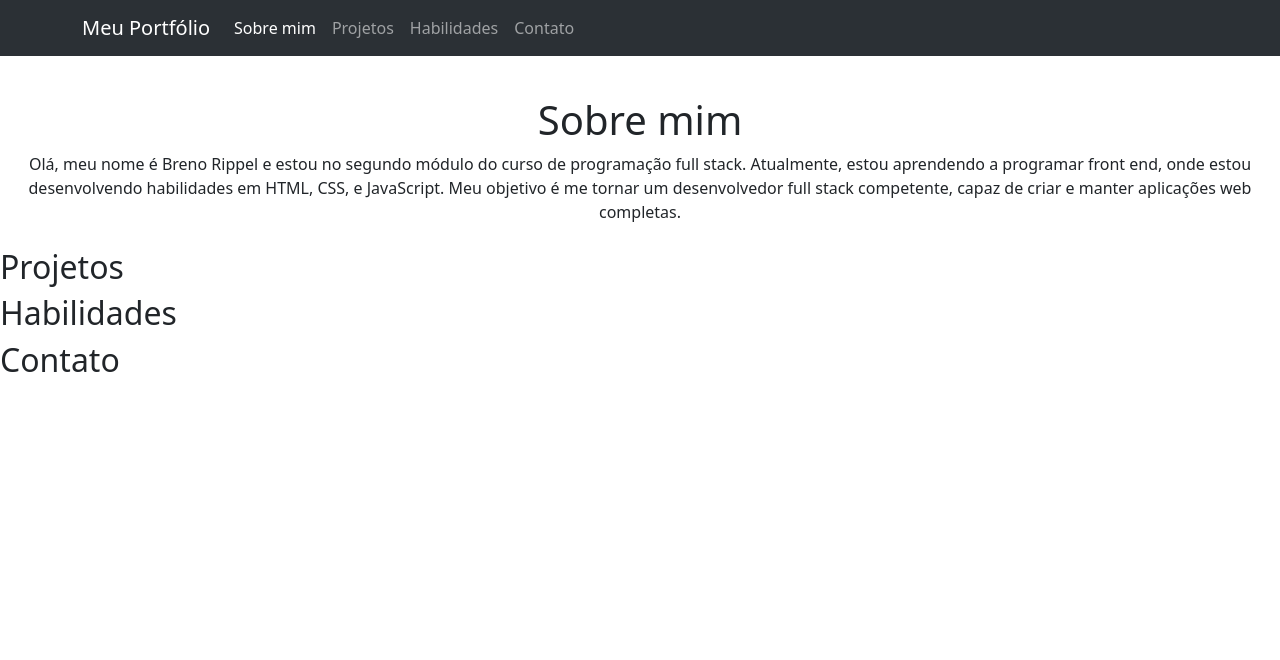
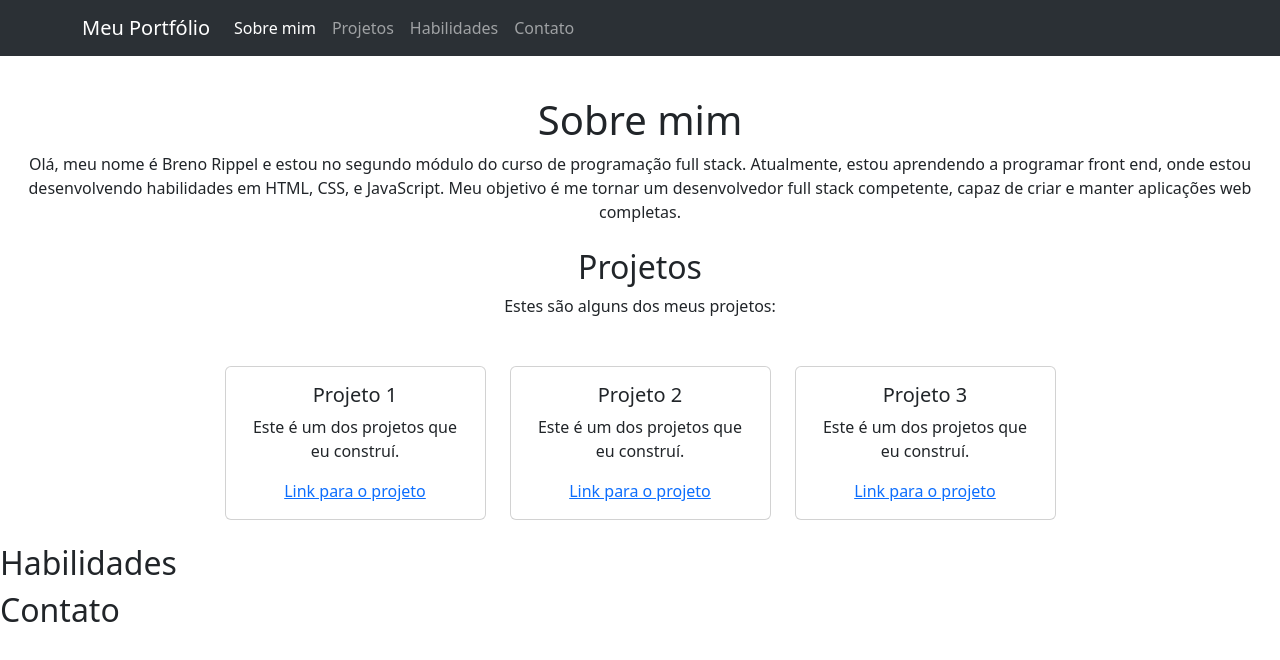
Before and after one commit to BrenoRippel/M2S02, a plain HTML site: page index.html in a window 1280 px wide. Drawn offline with nearby package versions, Linux system fonts and the light colour scheme.

Commit message:
criada seção de projetos

```diff
--- a/index.html
+++ b/index.html
@@ -37,15 +37,52 @@
     <section class="pt-5 my-5 text-center mb-4" id="sobre-mim">
       <h1>Sobre mim</h1>
       <p class="text-justify">
-        Olá, meu nome é Breno Rippel e estou no segundo módulo do curso de programação full stack. Atualmente, estou aprendendo a programar front end, onde estou desenvolvendo habilidades em HTML, CSS, e JavaScript. Meu objetivo é me tornar um desenvolvedor full stack competente, capaz de criar e manter aplicações web completas.
-    </p>
+        Olá, meu nome é Breno Rippel e estou no segundo módulo do curso de programação full stack. Atualmente, estou
+        aprendendo a programar front end, onde estou desenvolvendo habilidades em HTML, CSS, e JavaScript. Meu objetivo
+        é me tornar um desenvolvedor full stack competente, capaz de criar e manter aplicações web completas.
+      </p>
     </section>
   </header>
 
   <main>
-    <section id="projetos">
+    <section class="y-5 text-center mb-4" id="projetos">
       <h2>Projetos</h2>
+      <p class="text-justify">
+        Estes são alguns dos meus projetos:
+      </p>
     </section>
+
+    <section class="container mt-5">
+      <div class="row justify-content-center text-center">
+          <div class="col-12 col-sm-6 col-md-4 col-lg-3 mb-4">
+              <div class="card" style="width: 100%;">
+                  <div class="card-body">
+                      <h5 class="card-title">Projeto 1</h5>
+                      <p class="card-text">Este é um dos projetos que eu construí.</p>
+                      <a href="#" class="card-link">Link para o projeto</a>
+                  </div>
+              </div>
+          </div>
+          <div class="col-12 col-sm-6 col-md-4 col-lg-3 mb-4">
+              <div class="card" style="width: 100%;">
+                  <div class="card-body">
+                      <h5 class="card-title">Projeto 2</h5>
+                      <p class="card-text">Este é um dos projetos que eu construí.</p>
+                      <a href="#" class="card-link">Link para o projeto</a>
+                  </div>
+              </div>
+          </div>
+          <div class="col-12 col-sm-6 col-md-4 col-lg-3 mb-4">
+              <div class="card" style="width: 100%;">
+                  <div class="card-body">
+                      <h5 class="card-title">Projeto 3</h5>
+                      <p class="card-text">Este é um dos projetos que eu construí.</p>
+                      <a href="#" class="card-link">Link para o projeto</a>
+                  </div>
+              </div>
+          </div>
+      </div>
+  </section>
 
     <section id="habilidades">
       <h2>Habilidades</h2>
```
